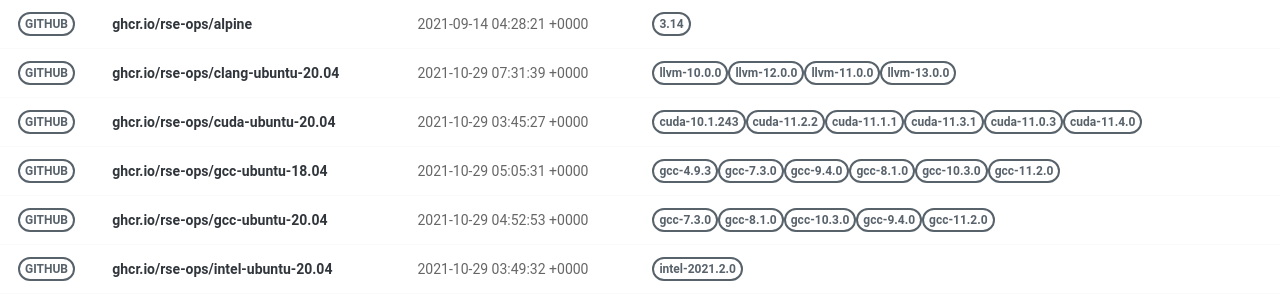
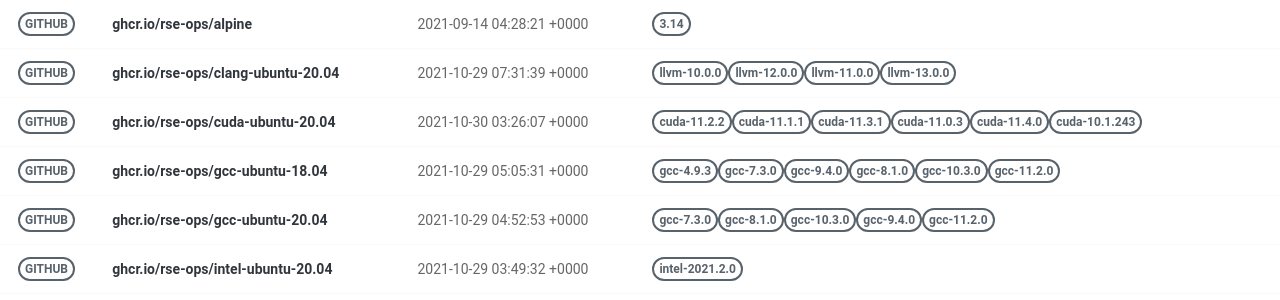
Before and after one commit to rse-ops/docker-images, a Jekyll site: the page built from pages/index.md, in a window 1280 px wide. Shown: the part 130-430 px from the top of the page. Built offline with Jekyll 4.4.1, drawn with Linux system fonts in a browser that asks for light colours; nearby versions of some CDN libraries.

Commit message:
Automated push to update library 2021-10-30

```diff
--- a/_library/ghcr.io-rse-ops-cuda-ubuntu-20.04.md
+++ b/_library/ghcr.io-rse-ops-cuda-ubuntu-20.04.md
@@ -1,14 +1,11 @@
 ---
 layout: container
 name: ghcr.io/rse-ops/cuda-ubuntu-20.04
-updated_at: 2021-10-29 03:45:27.375112
+updated_at: 2021-10-30 03:26:07.469536
 
 
 container_url: https://github.com/orgs/rse-ops/packages/container/package/cuda-ubuntu-20.04
 versions:
- - tag: cuda-10.1.243
-   dockerfile: https://github.com/rse-ops/docker-images/blob/main/ubuntu/cuda/Dockerfile
-   manifest: https://crane.ggcr.dev/manifest/ghcr.io/rse-ops/cuda-ubuntu-20.04:cuda-10.1.243
  - tag: cuda-11.2.2
    dockerfile: https://github.com/rse-ops/docker-images/blob/main/ubuntu/cuda/Dockerfile
    manifest: https://crane.ggcr.dev/manifest/ghcr.io/rse-ops/cuda-ubuntu-20.04:cuda-11.2.2
```
Also changed, not shown: other parts of _library/ghcr.io-rse-ops-cuda-ubuntu-20.04.md (+3 -0 lines).
